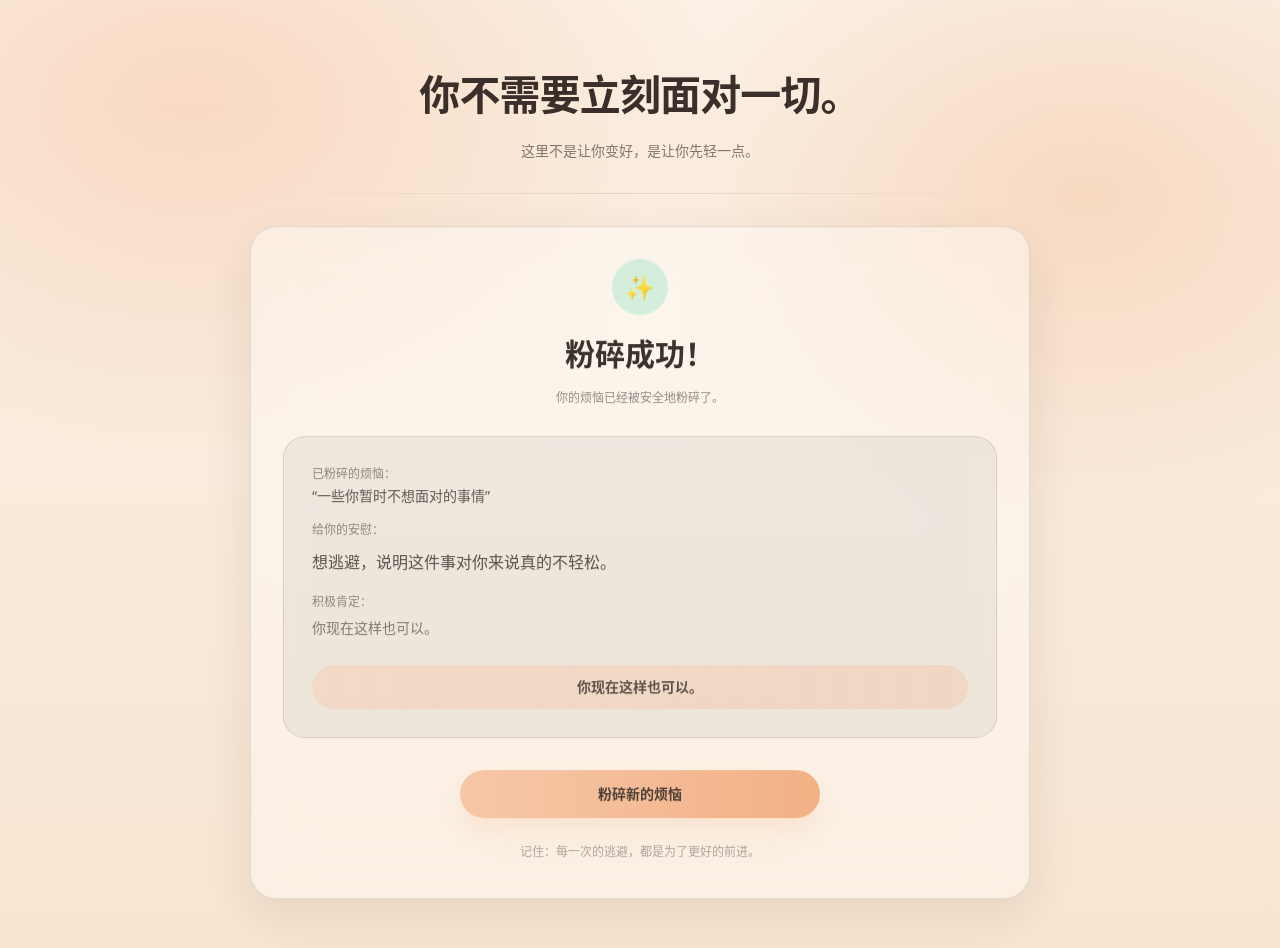
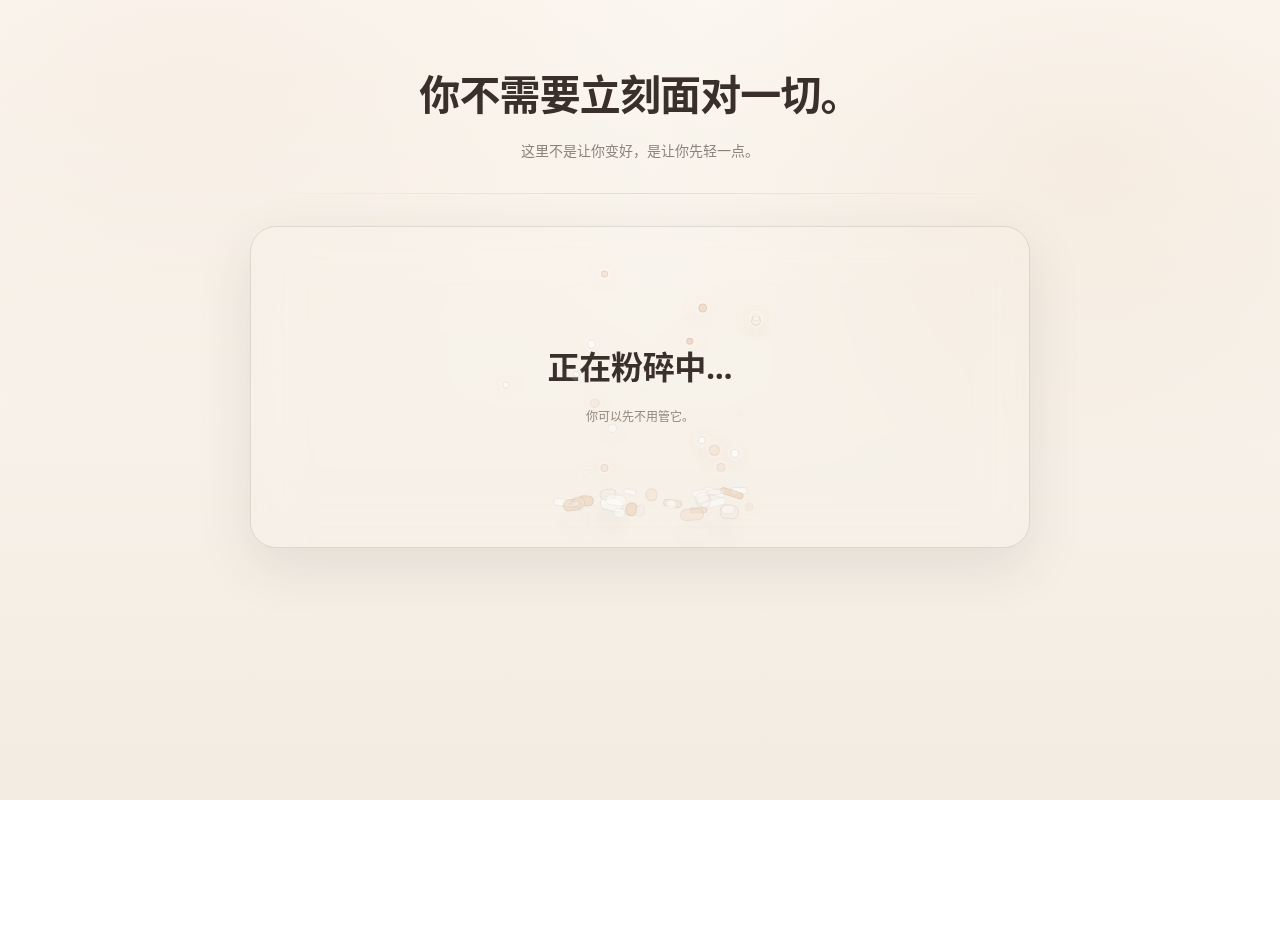
Before and after one commit to happyspongebob/frag-it, a React (Vite) app: page / in a window 1280 px wide. Both pictures are taken after a click on the button "把它放下来". Shown: the top 948 px of the page. After the commit the page ends 800 px from the top, so only its background shows below. Built offline with nearby package versions, Linux system fonts and the light colour scheme.

Commit message:
style: V5 crushing particles more visible

```diff
--- a/src/App.tsx
+++ b/src/App.tsx
@@ -25,7 +25,7 @@ export default function App() {
   const durations = useMemo(() => {
     return {
       page: reduceMotion ? 0.25 : 0.65,
-      crushing: reduceMotion ? 650 : 1550,
+      crushing: reduceMotion ? 1200 : 4200,
     }
   }, [reduceMotion])
 
@@ -138,7 +138,7 @@ export default function App() {
                   <button
                     type="button"
                     onClick={startCrush}
-                    className="mt-5 w-full rounded-full bg-gradient-to-r from-[#f7c7a7] to-[#f2b184] px-5 py-3.5 text-sm font-semibold text-warm-ink/90 shadow-[0_14px_30px_rgba(242,177,132,0.22)] transition active:scale-[0.99]"
+                    className="mt-5 w-full rounded-full bg-gradient-to-r from-warm-accent2 to-warm-accent px-5 py-3.5 text-sm font-semibold text-warm-ink/90 shadow-[0_14px_30px_rgba(233,198,168,0.18)] transition active:scale-[0.99]"
                   >
                     把它放下来
                   </button>
@@ -204,7 +204,7 @@ export default function App() {
                       <ComfortMessage value={comfort} />
                     </motion.div>
 
-                    <div className="mt-6 rounded-full bg-gradient-to-r from-[#f7c7a766] to-[#f2b18444] px-4 py-3 text-center text-sm font-semibold text-warm-ink/80">
+                    <div className="mt-6 rounded-full bg-gradient-to-r from-warm-accent2/40 to-warm-accent/25 px-4 py-3 text-center text-sm font-semibold text-warm-ink/80">
                       {comfort.affirmation}
                     </div>
                   </div>
@@ -212,7 +212,7 @@ export default function App() {
                   <button
                     type="button"
                     onClick={resetAll}
-                    className="mx-auto mt-8 flex w-full max-w-[360px] items-center justify-center rounded-full bg-gradient-to-r from-[#f7c7a7] to-[#f2b184] px-5 py-3.5 text-sm font-semibold text-warm-ink/90 shadow-[0_14px_30px_rgba(242,177,132,0.22)] transition active:scale-[0.99]"
+                    className="mx-auto mt-8 flex w-full max-w-[360px] items-center justify-center rounded-full bg-gradient-to-r from-warm-accent2 to-warm-accent px-5 py-3.5 text-sm font-semibold text-warm-ink/90 shadow-[0_14px_30px_rgba(233,198,168,0.18)] transition active:scale-[0.99]"
                   >
                     粉碎新的烦恼
                   </button>
--- a/src/components/ShatterEffect.tsx
+++ b/src/components/ShatterEffect.tsx
@@ -14,16 +14,39 @@ type Strip = {
   color: string
 }
 
+type PilePiece = {
+  id: string
+  x: number
+  y: number
+  w: number
+  h: number
+  rotate: number
+  opacity: number
+  color: string
+  delay: number
+}
+
+type Particle = {
+  id: string
+  dx: number
+  dy: number
+  size: number
+  delay: number
+  duration: number
+  opacity: number
+  color: string
+}
+
 function rand(min: number, max: number) {
   return min + Math.random() * (max - min)
 }
 
 const colors = [
-  'rgba(255, 255, 255, 0.78)',
-  'rgba(247, 199, 167, 0.62)',
-  'rgba(242, 177, 132, 0.62)',
-  'rgba(244, 214, 160, 0.58)',
-  'rgba(234, 179, 194, 0.50)',
+  'rgba(255, 255, 255, 0.80)',
+  'rgba(242, 221, 204, 0.70)',
+  'rgba(233, 198, 168, 0.62)',
+  'rgba(244, 236, 226, 0.72)',
+  'rgba(255, 255, 255, 0.55)',
 ]
 
 export default function ShatterEffect(props: {
@@ -55,6 +78,51 @@ export default function ShatterEffect(props: {
         sway: rand(-28, 28),
         opacity: rand(0.25, 0.58),
         color: colors[Math.floor(Math.random() * colors.length)],
+      })
+    }
+
+    return list
+  }, [props.seed])
+
+  const particles = useMemo<Particle[]>(() => {
+    const list: Particle[] = []
+    const count = Math.floor(rand(46, 68))
+
+    for (let i = 0; i < count; i += 1) {
+      const angle = rand(-Math.PI, Math.PI)
+      const dist = rand(70, 200)
+      const dx = Math.cos(angle) * dist
+      const dy = Math.sin(angle) * dist * 0.72
+      list.push({
+        id: `pt-${props.seed}-${i}`,
+        dx,
+        dy,
+        size: rand(6, 12),
+        delay: rand(0.12, 2.9),
+        duration: rand(1.2, 1.85),
+        opacity: rand(0.55, 0.92),
+        color: colors[Math.floor(Math.random() * colors.length)],
+      })
+    }
+
+    return list
+  }, [props.seed])
+
+  const pile = useMemo<PilePiece[]>(() => {
+    const list: PilePiece[] = []
+    const count = Math.floor(rand(22, 33))
+
+    for (let i = 0; i < count; i += 1) {
+      list.push({
+        id: `p-${props.seed}-${i}`,
+        x: rand(-95, 95),
+        y: rand(-6, 16),
+        w: rand(10, 26),
+        h: rand(6, 14),
+        rotate: rand(-18, 18),
+        opacity: rand(0.32, 0.62),
+        color: colors[Math.floor(Math.random() * colors.length)],
+        delay: rand(0.85, 1.25),
       })
     }
 
@@ -96,10 +164,38 @@ export default function ShatterEffect(props: {
         transition={{ duration: 1.35, ease: [0.16, 1, 0.3, 1] }}
       />
 
+      {particles.map((p) => (
+        <motion.div
+          key={p.id}
+          className="absolute left-1/2 top-1/2 z-20 rounded-full"
+          data-particle="1"
+          style={{
+            width: `${p.size}px`,
+            height: `${p.size}px`,
+            background: p.color,
+            border: '1px solid rgba(58, 47, 42, 0.12)',
+            boxShadow:
+              '0 14px 30px rgba(58, 47, 42, 0.10), 0 0 0 3px rgba(255, 255, 255, 0.22), 0 0 18px rgba(255, 213, 174, 0.55)',
+          }}
+          initial={{ opacity: 0, x: 0, y: 0, scale: 0.9 }}
+          animate={{
+            opacity: [0, p.opacity, 0],
+            x: [0, p.dx],
+            y: [0, p.dy],
+            scale: [0.9, 1, 0.65],
+          }}
+          transition={{
+            duration: p.duration,
+            delay: p.delay,
+            ease: [0.16, 1, 0.3, 1],
+          }}
+        />
+      ))}
+
       {strips.map((s) => (
         <motion.div
           key={s.id}
-          className="absolute left-1/2 top-1/2 rounded-md border"
+          className="absolute left-1/2 top-1/2 z-10 rounded-md border"
           style={{
             width: `${s.w}px`,
             height: `${s.h}px`,
@@ -116,12 +212,41 @@ export default function ShatterEffect(props: {
             scale: [1, 1, 0.85],
           }}
           transition={{
-            duration: rand(1.25, 1.75),
+            duration: rand(2.4, 3.2),
             delay: s.delay,
             ease: [0.16, 1, 0.3, 1],
           }}
         />
       ))}
+
+      <div className="absolute inset-x-0 bottom-6">
+        <div className="relative mx-auto h-20 w-[420px] max-w-[92%]">
+          {pile.map((p) => (
+            <motion.div
+              key={p.id}
+              className="absolute left-1/2 top-1/2 rounded-md border"
+              style={{
+                width: `${p.w}px`,
+                height: `${p.h}px`,
+                background: p.color,
+                borderColor: 'rgba(58, 47, 42, 0.10)',
+                boxShadow: '0 18px 34px rgba(58, 47, 42, 0.10)',
+              }}
+              initial={{ opacity: 0, x: p.x, y: p.y - 10, rotate: p.rotate, scale: 0.98 }}
+              animate={{
+                opacity: [0, p.opacity, Math.min(0.75, p.opacity + 0.18)],
+                y: [p.y - 10, p.y + 6, p.y + 10],
+                scale: [0.98, 1, 1],
+              }}
+              transition={{
+                delay: p.delay,
+                duration: rand(0.75, 1.05),
+                ease: [0.16, 1, 0.3, 1],
+              }}
+            />
+          ))}
+        </div>
+      </div>
     </div>
   )
 }
--- a/src/index.css
+++ b/src/index.css
@@ -17,9 +17,9 @@ body {
   min-height: 100vh;
   color: rgba(58, 47, 42, 0.92);
   background:
-    radial-gradient(900px 600px at 15% 10%, rgba(247, 199, 167, 0.55), transparent 60%),
-    radial-gradient(800px 600px at 85% 20%, rgba(242, 177, 132, 0.35), transparent 55%),
-    linear-gradient(180deg, #fbf1e6, #f8e5d1);
+    radial-gradient(900px 600px at 15% 10%, rgba(242, 221, 204, 0.28), transparent 60%),
+    radial-gradient(800px 600px at 85% 20%, rgba(233, 198, 168, 0.18), transparent 55%),
+    linear-gradient(180deg, #fbf7f1, #f3ece2);
 }
 
 * {
@@ -27,5 +27,5 @@ body {
 }
 
 ::selection {
-  background: rgba(242, 177, 132, 0.28);
+  background: rgba(233, 198, 168, 0.22);
 }
--- a/tailwind.config.cjs
+++ b/tailwind.config.cjs
@@ -5,12 +5,12 @@ module.exports = {
     extend: {
       colors: {
         warm: {
-          bg1: '#fbf1e6',
-          bg2: '#f8e5d1',
+          bg1: '#fbf7f1',
+          bg2: '#f3ece2',
           ink: '#3a2f2a',
-          muted: 'rgba(58, 47, 42, 0.62)',
-          accent: '#f2b184',
-          accent2: '#f7c7a7',
+          muted: 'rgba(58, 47, 42, 0.58)',
+          accent: '#e9c6a8',
+          accent2: '#f2ddcc',
         },
       },
       borderRadius: {
```
Also changed, not shown: 2 other files (tests, documents, lock files or other folders).
